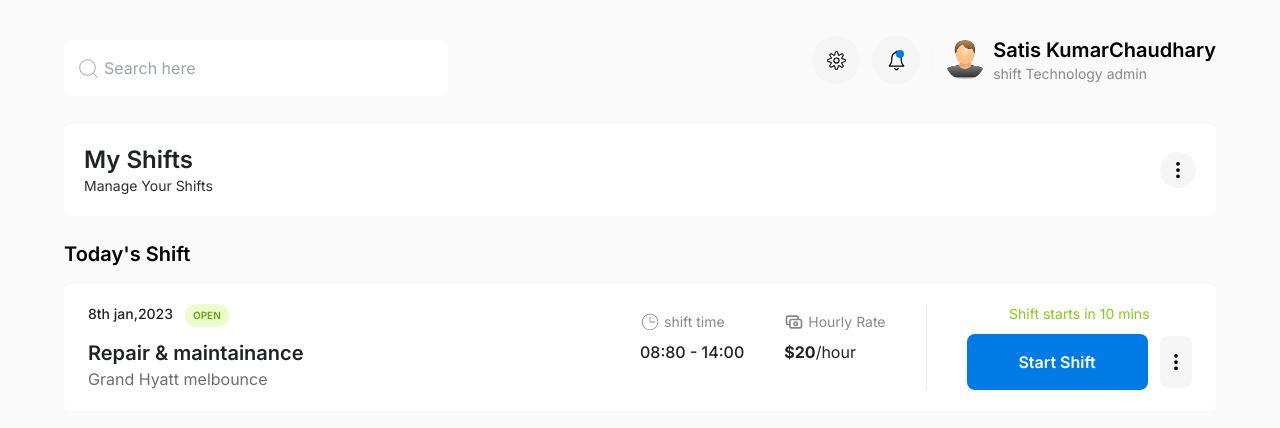
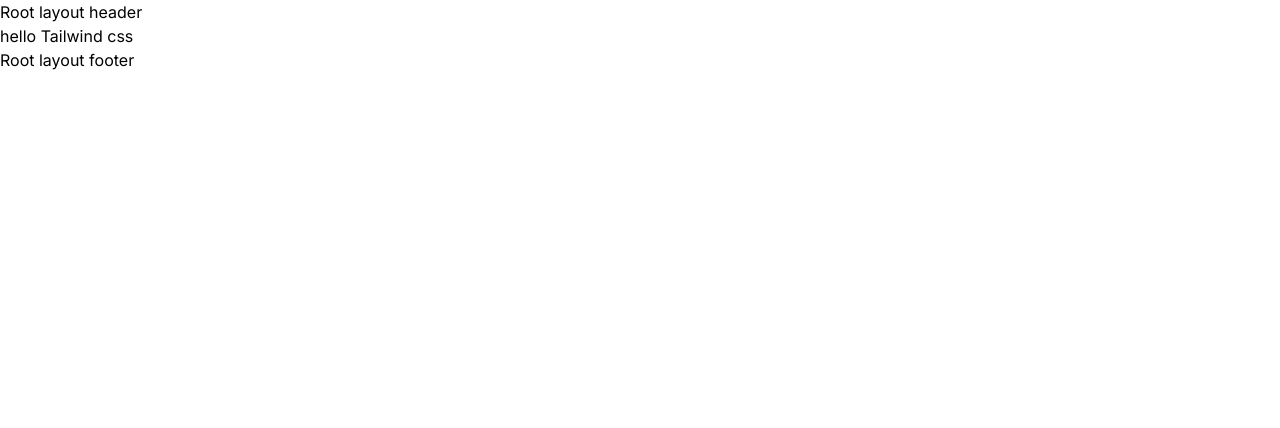
Before and after one commit to Satis9815/next-test-app, a Next.js app: page / in a window 1280 px wide. Shown: the top 428 px of the page. Built offline with nearby package versions, Linux system fonts and the light colour scheme.

Commit message:
learning

```diff
--- /dev/null
+++ b/src/app/docs/[...slug]/layout.js
@@ -0,0 +1,12 @@
+import { Inter } from 'next/font/google';
+
+const inter = Inter({ subsets: ['latin'] });
+
+export default function DocsRootlayout({ children }) {
+  return (
+    <>
+      {children}
+      <div>Docs layout render footer</div>
+    </>
+  );
+}
--- /dev/null
+++ b/src/app/docs/[...slug]/not-found.jsx
@@ -0,0 +1,11 @@
+import React from 'react'
+
+const NotFound = () => {
+  return (
+    <div>
+      Not found in doc page
+    </div>
+  )
+}
+
+export default NotFound
--- /dev/null
+++ b/src/app/docs/[...slug]/page.jsx
@@ -0,0 +1,18 @@
+import { notFound } from 'next/navigation';
+import React from 'react';
+
+const page = ({ params }) => {
+  console.log(params.slug[0],params.slug[0] === '1');
+
+//   if(params.slug[0] === '1'){
+//     console.log("calling here ...")
+//     notFound()
+//   }
+  return (
+    <>
+      <div>Docs page</div>
+    </>
+  );
+};
+
+export default page;
--- a/src/app/globals.css
+++ b/src/app/globals.css
@@ -1,22 +1,3 @@
 @tailwind base;
 @tailwind components;
 @tailwind utilities;
-
-:root {
-  --foreground-rgb: 0, 0, 0;
-  --background-start-rgb: 214, 219, 220;
-  --background-end-rgb: #fafafa;
-}
-
-@media (prefers-color-scheme: dark) {
-  :root {
-    --foreground-rgb: 255, 255, 255;
-    --background-start-rgb: 0, 0, 0;
-    --background-end-rgb: 0, 0, 0;
-  }
-}
-
-body {
-  color: rgb(var(--foreground-rgb));
-  background: var(--background-end-rgb);
-}
--- a/src/app/layout.js
+++ b/src/app/layout.js
@@ -1,17 +1,21 @@
-import { Inter } from 'next/font/google'
-import './globals.css'
+import { Inter } from 'next/font/google';
+import './globals.css';
 
-const inter = Inter({ subsets: ['latin'] })
+const inter = Inter({ subsets: ['latin'] });
 
 export const metadata = {
   title: 'Create Next App',
   description: 'Generated by create next app',
-}
+};
 
 export default function RootLayout({ children }) {
   return (
     <html lang="en">
-      <body className={inter.className}>{children}</body>
+      <body className={inter.className}>
+        <header>Root layout header</header>
+        {children}
+        <footer>Root layout footer</footer>
+      </body>
     </html>
-  )
+  );
 }
--- /dev/null
+++ b/src/app/not-found.js
@@ -0,0 +1,11 @@
+import React from 'react'
+
+const NotFound = () => {
+  return (
+    <div>
+      Not found page in the root directory
+    </div>
+  )
+}
+
+export default NotFound
--- a/src/app/page.js
+++ b/src/app/page.js
@@ -39,8 +39,9 @@ export default function Home() {
     },
   ];
   return (
-    <main className="min-h-screen p-2">
-      <header className="mx-auto w-full max-w-6xl  flex justify-between flex-col-reverse mt-4 sm:flex-row sm:items-center">
+    <main className="">
+      <h1>hello Tailwind css </h1>
+      {/* <header className="mx-auto w-full max-w-6xl  flex justify-between flex-col-reverse mt-4 sm:flex-row sm:items-center">
         <div className="relative  mt-4 md:w-1/3">
           <input
             type="text"
@@ -173,7 +174,7 @@ export default function Home() {
             </div>
           </div>
         </div>
-      </section>
+      </section> */}
     </main>
   );
 }
```
